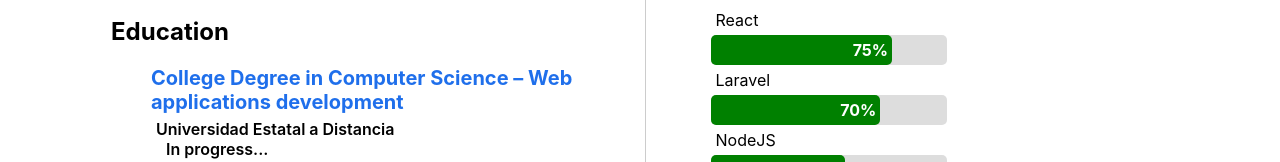
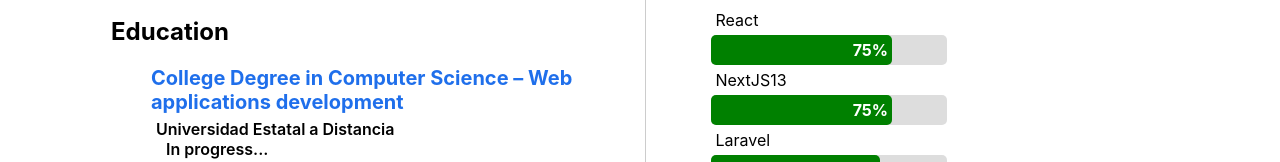
Before and after one commit to JefreyAE/Portfolio, a React (Create React App) app: page /resume in a window 1280 px wide. Shown: the part 638-800 px from the top of the page. Built offline with nearby package versions, Linux system fonts and the light colour scheme.

Commit message:
Added new framework skill

```diff
--- a/src/components/Resume.js
+++ b/src/components/Resume.js
@@ -73,6 +73,7 @@ export const Resume = () => {
             <h2>Frameworks</h2>
             <ul>
               <p>React</p><div className="container"><div className="skills frameworks react">75%</div></div>
+              <p>NextJS13</p><div className="container"><div className="skills frameworks nextjs">75%</div></div>
               <p>Laravel</p><div className="container"><div className="skills frameworks laravel">70%</div></div>
               <p>NodeJS</p><div className="container"><div className="skills frameworks nodejs">55%</div></div>
               <p>.Net</p><div className="container"><div className="skills frameworks net">55%</div></div>
--- a/src/index.css
+++ b/src/index.css
@@ -342,6 +342,7 @@ button:hover{
   background-color: green;
 }
 .react { width: 75%; }
+.nextjs { width: 75%; }
 .laravel { width: 70%; }
 .nodejs { width: 55%; }
 .net { width: 55%; }
```
